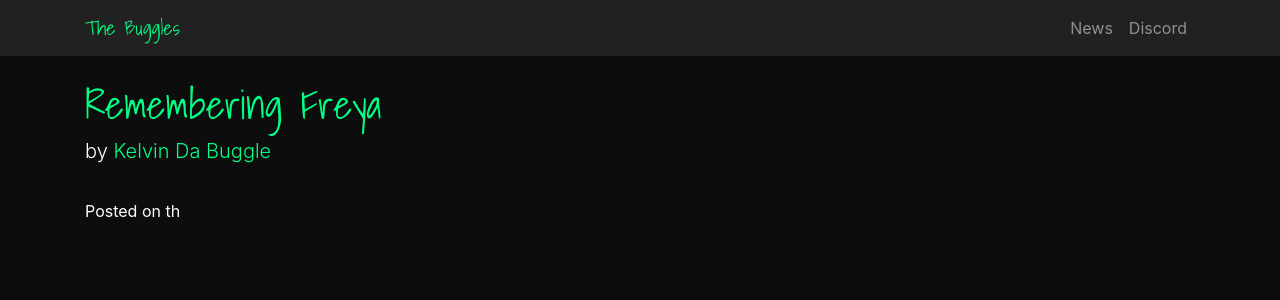
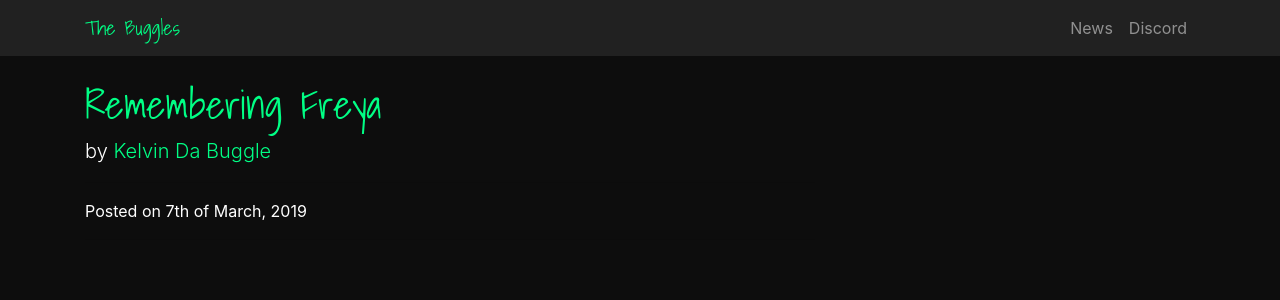
Before and after one commit to bugglespecies/bugglespecies.github.com, a Jekyll site: the page built from _posts/2019-03-07-remembering-freya.md, in a window 1280 px wide. Shown: the top 300 px of the page. Built offline with Jekyll 4.4.1, drawn with Linux system fonts in a browser that asks for light colours; nearby versions of some CDN libraries.

Commit message:
Update blogpost.html

```diff
--- a/_layouts/blogpost.html
+++ b/_layouts/blogpost.html
@@ -62,12 +62,12 @@
 				<h1 class="mt-4 text-primary buggle-font">{{ page.title }}</h1>
 				<p class="lead">by <span class="text-primary">{{ page.author }}</span></p>
 				<hr>
-				<p>Posted on {% assign day = post.date | date: "%-d" %}
+				<p>Posted on {% assign day = page.date | date: "%-d" %}
 					{% case day %}
 						{% when '1' or '21' or '31' %}{{ day }}st
 						{% when '2' or '22' %}{{ day }}nd
 						{% when '3' or '23' %}{{ day }}rd
 						{% else %}{{ day }}th
 					{% endcase %}
-					{{ post.date | date: "of %B, %Y" }}</p>
+					{{ page.date | date: "of %B, %Y" }}</p>
 				<hr>
```
